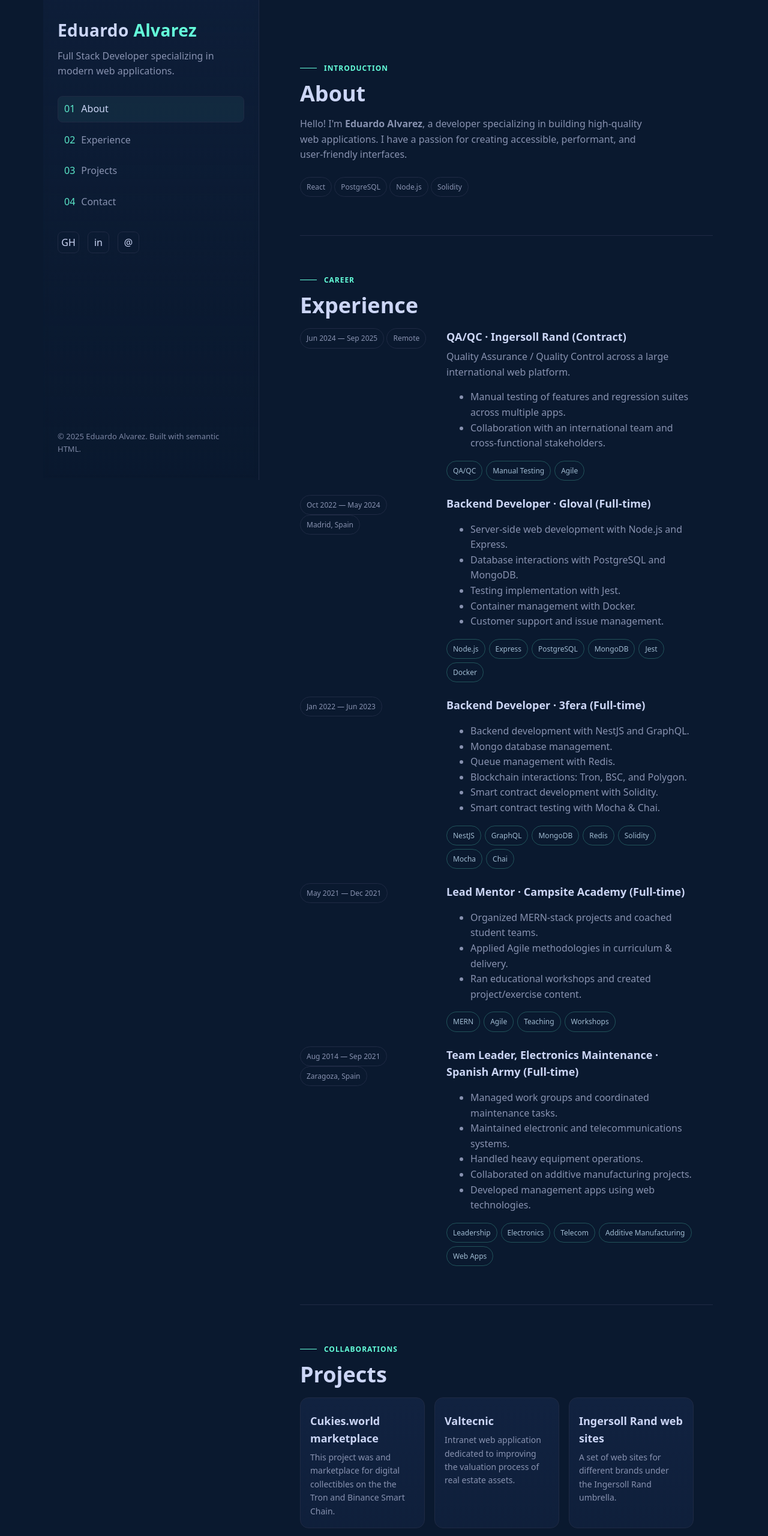
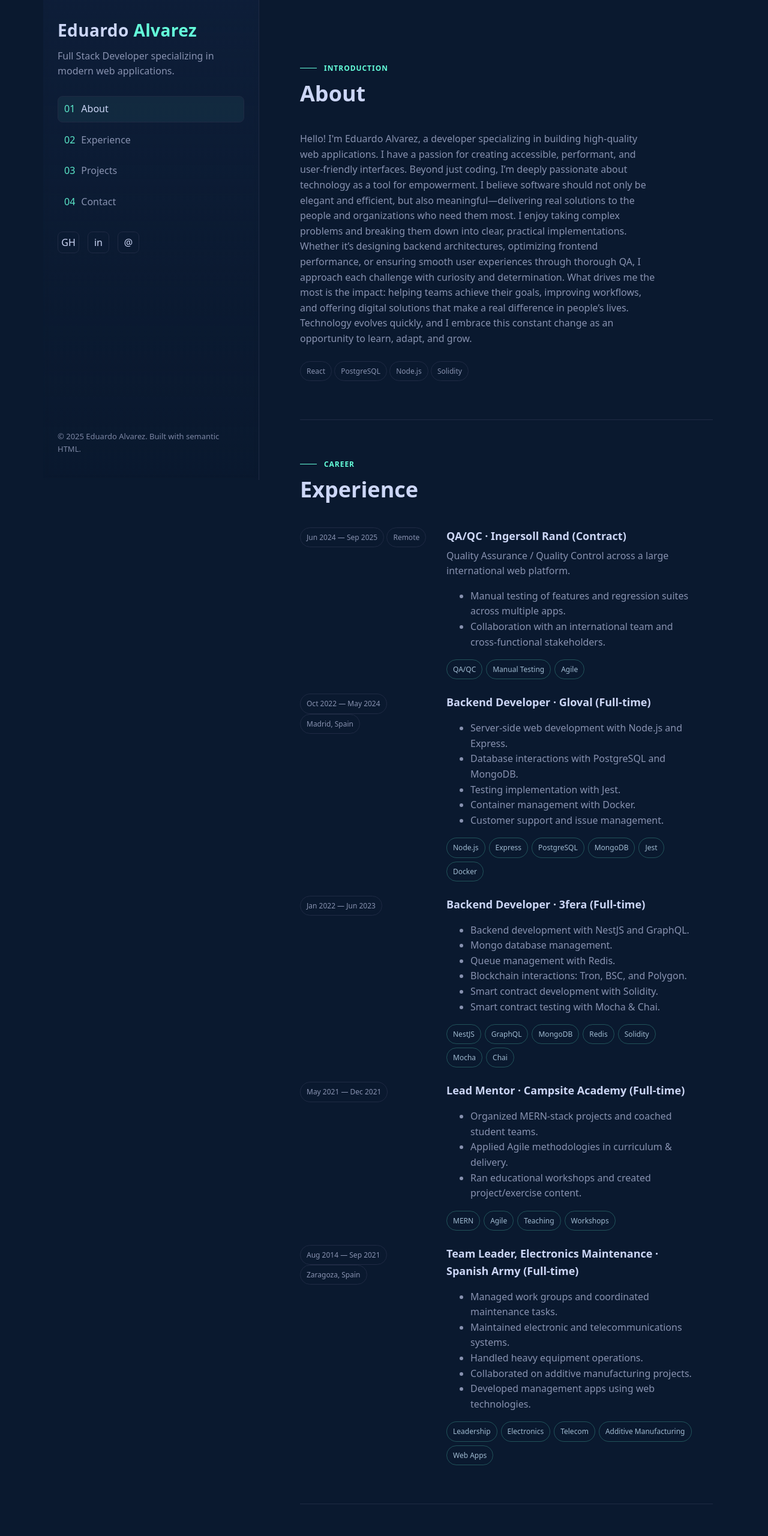
Before and after one commit to eduardoamdev/portfolio, a plain HTML site: page index.html in a window 1280 px wide. Shown: the top 2560 px of the page at 60% size. Drawn offline with Linux system fonts and the light colour scheme.

Commit message:
Padding improved

```diff
--- a/index.html
+++ b/index.html
@@ -222,6 +222,15 @@
         margin: 0;
         font-size: 14px;
       }
+      .pb-40 {
+        padding-bottom: 40px;
+      }
+      .pb-20 {
+        padding-bottom: 20px;
+      }
+      .pb-25 {
+        padding-bottom: 25px;
+      }
 
       /* ---- Experience ---- */
       .exp {
@@ -326,7 +335,7 @@
         .section-inner {
           padding-right: 32px;
         }
-        .bottom-section {
+        .mb-300 {
           margin-bottom: 300px;
         }
       }
@@ -374,12 +383,24 @@
         <section class="section" id="about" tabindex="-1">
           <div class="section-inner">
             <div class="eyebrow">Introduction</div>
-            <h2>About</h2>
+            <h2 class="pb-25">About</h2>
             <p>
-              Hello! I'm <strong>Eduardo Alvarez</strong>, a developer
-              specializing in building high-quality web applications. I have a
-              passion for creating accessible, performant, and user-friendly
-              interfaces.
+              Hello! I'm Eduardo Alvarez, a developer specializing in building
+              high-quality web applications. I have a passion for creating
+              accessible, performant, and user-friendly interfaces. Beyond just
+              coding, I’m deeply passionate about technology as a tool for
+              empowerment. I believe software should not only be elegant and
+              efficient, but also meaningful—delivering real solutions to the
+              people and organizations who need them most. I enjoy taking
+              complex problems and breaking them down into clear, practical
+              implementations. Whether it’s designing backend architectures,
+              optimizing frontend performance, or ensuring smooth user
+              experiences through thorough QA, I approach each challenge with
+              curiosity and determination. What drives me the most is the
+              impact: helping teams achieve their goals, improving workflows,
+              and offering digital solutions that make a real difference in
+              people’s lives. Technology evolves quickly, and I embrace this
+              constant change as an opportunity to learn, adapt, and grow.
             </p>
             <div class="spacer"></div>
             <div class="pill">React</div>
@@ -392,7 +413,7 @@
         <section class="section" id="experience" tabindex="-1">
           <div class="section-inner">
             <div class="eyebrow">Career</div>
-            <h2>Experience</h2>
+            <h2 class="pb-25">Experience</h2>
 
             <div class="exp">
               <div>
@@ -523,9 +544,9 @@
         </section>
 
         <section class="section" id="projects" tabindex="-1">
-          <div class="section-inner">
-            <div class="eyebrow">Collaborations</div>
-            <h2>Projects</h2>
+          <div class="section-inner pb-40">
+            <div class="eyebrow pb-20">Projects</div>
+            <h2 class="pb-25">Collaborations</h2>
             <div class="grid">
               <article class="card">
                 <h3>Cukies.world marketplace</h3>
@@ -550,13 +571,32 @@
               </article>
             </div>
           </div>
+          <div class="section-inner">
+            <h2 class="pb-25">Personal projects</h2>
+            <div class="grid">
+              <article class="card">
+                <h3>Dminigames</h3>
+                <p>
+                  Decentralized casino application built on the Optimism
+                  blockchain.
+                </p>
+              </article>
+              <article class="card">
+                <h3>WebInspiredBy</h3>
+                <p>
+                  In this application the user can generate a basic web site
+                  based on an existing one.
+                </p>
+              </article>
+            </div>
+          </div>
         </section>
 
         <section class="section" id="contact" tabindex="-1">
-          <div class="section-inner bottom-section">
+          <div class="section-inner mb-300">
             <div class="eyebrow">Say hello</div>
-            <h2>Contact</h2>
-            <p>
+            <h2 class="pb-25">Contact</h2>
+            <p class="pb-20">
               I'm open to interesting problems, collaborations, and speaking
               opportunities. Email me at
               <a href="mailto:eduardoamdev@gmail.com">eduardoamdev@gmail.com</a>
```
